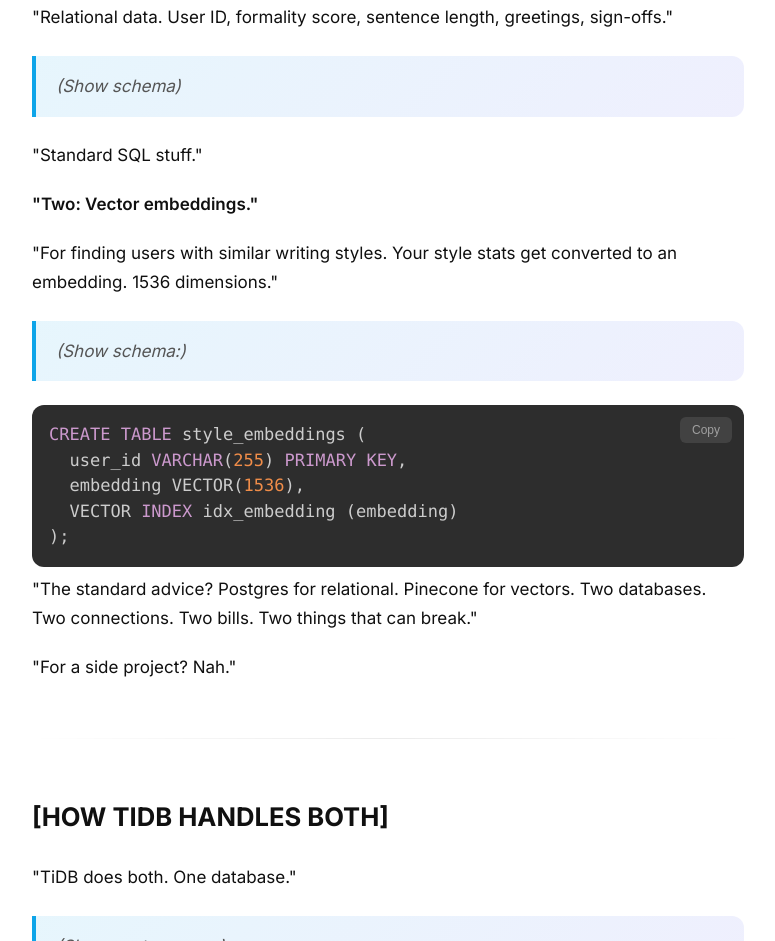
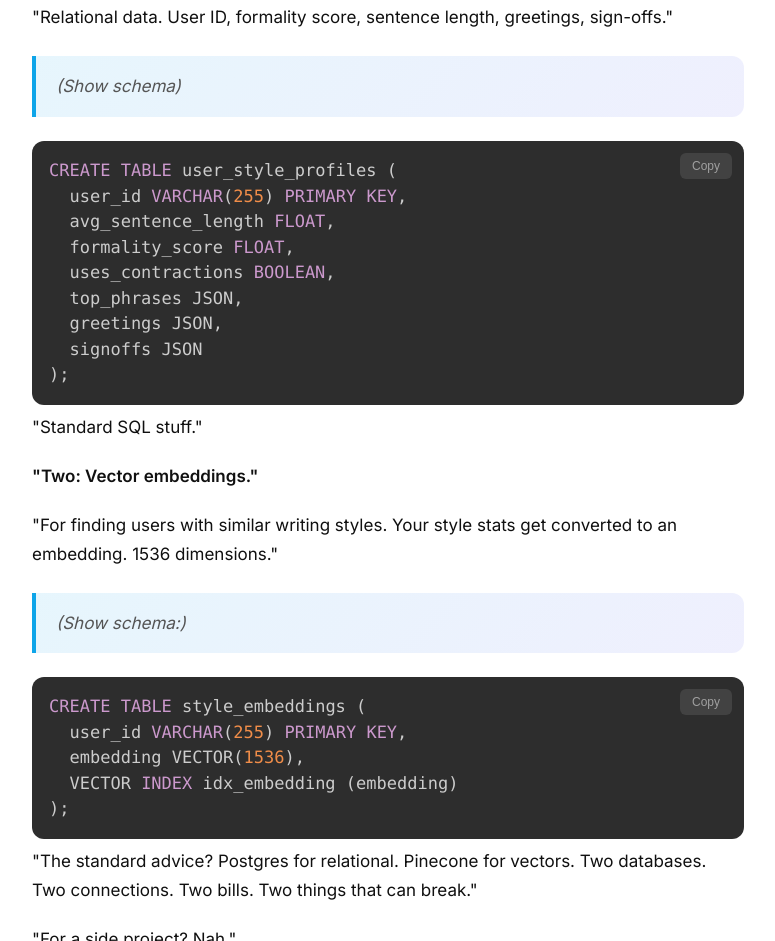
Before and after one commit to RealChrisSean/portfolio, a website: page ytscripts/write-like-me/index.html in a window 1280 px wide. Shown: the part 6203-7144 px from the top of the page, without its empty margins (252-1027 px from the left). Drawn offline with nearby package versions, Linux system fonts and the light colour scheme.

Commit message:
Fix missing user_style_profiles schema in YT script

```diff
--- a/ytscripts/write-like-me/index.html
+++ b/ytscripts/write-like-me/index.html
@@ -541,6 +541,16 @@ Rules:
 
         <p class="script-direction">(Show schema)</p>
 
+<pre><code class="language-sql">CREATE TABLE user_style_profiles (
+  user_id VARCHAR(255) PRIMARY KEY,
+  avg_sentence_length FLOAT,
+  formality_score FLOAT,
+  uses_contractions BOOLEAN,
+  top_phrases JSON,
+  greetings JSON,
+  signoffs JSON
+);</code></pre>
+
         <p>"Standard SQL stuff."</p>
 
         <p><strong>"Two: Vector embeddings."</strong></p>
```
